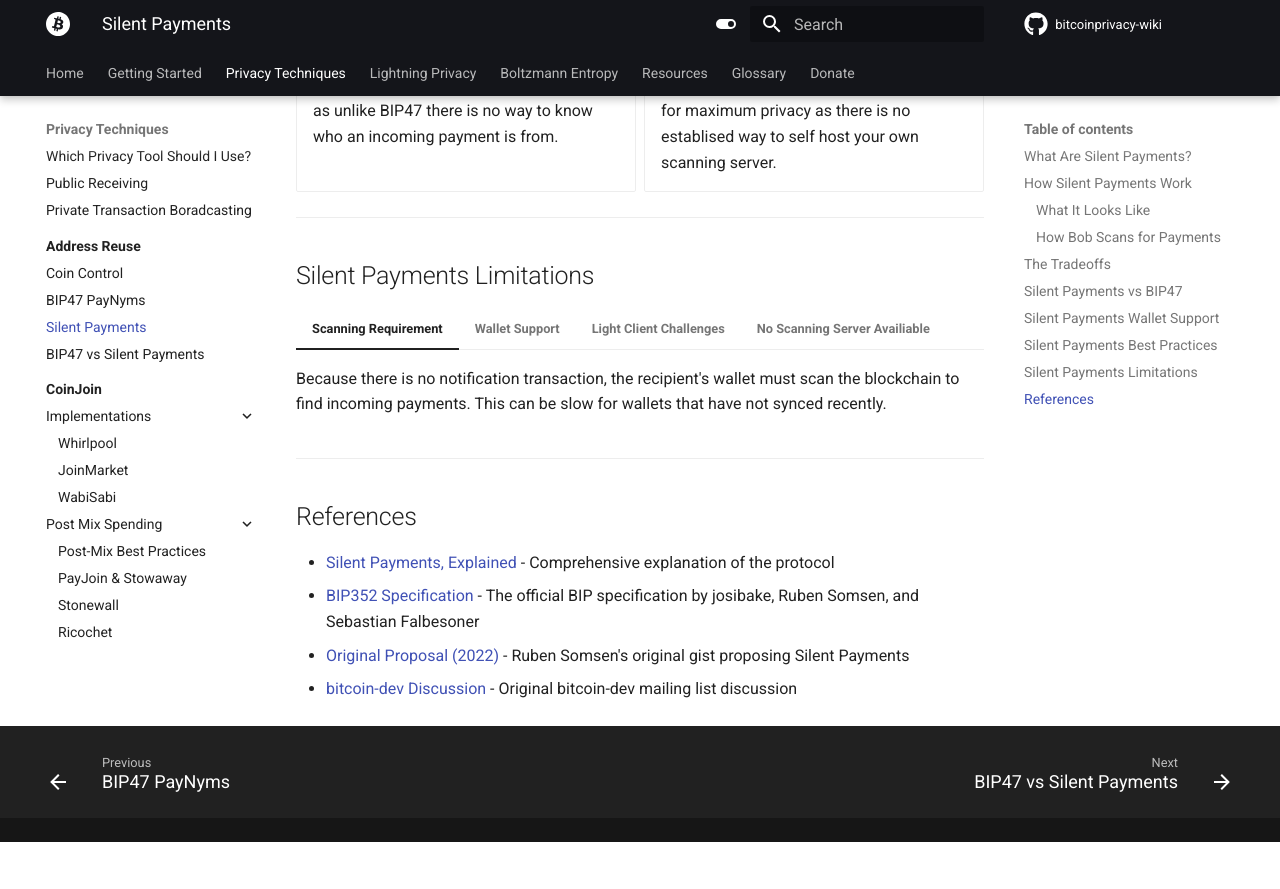
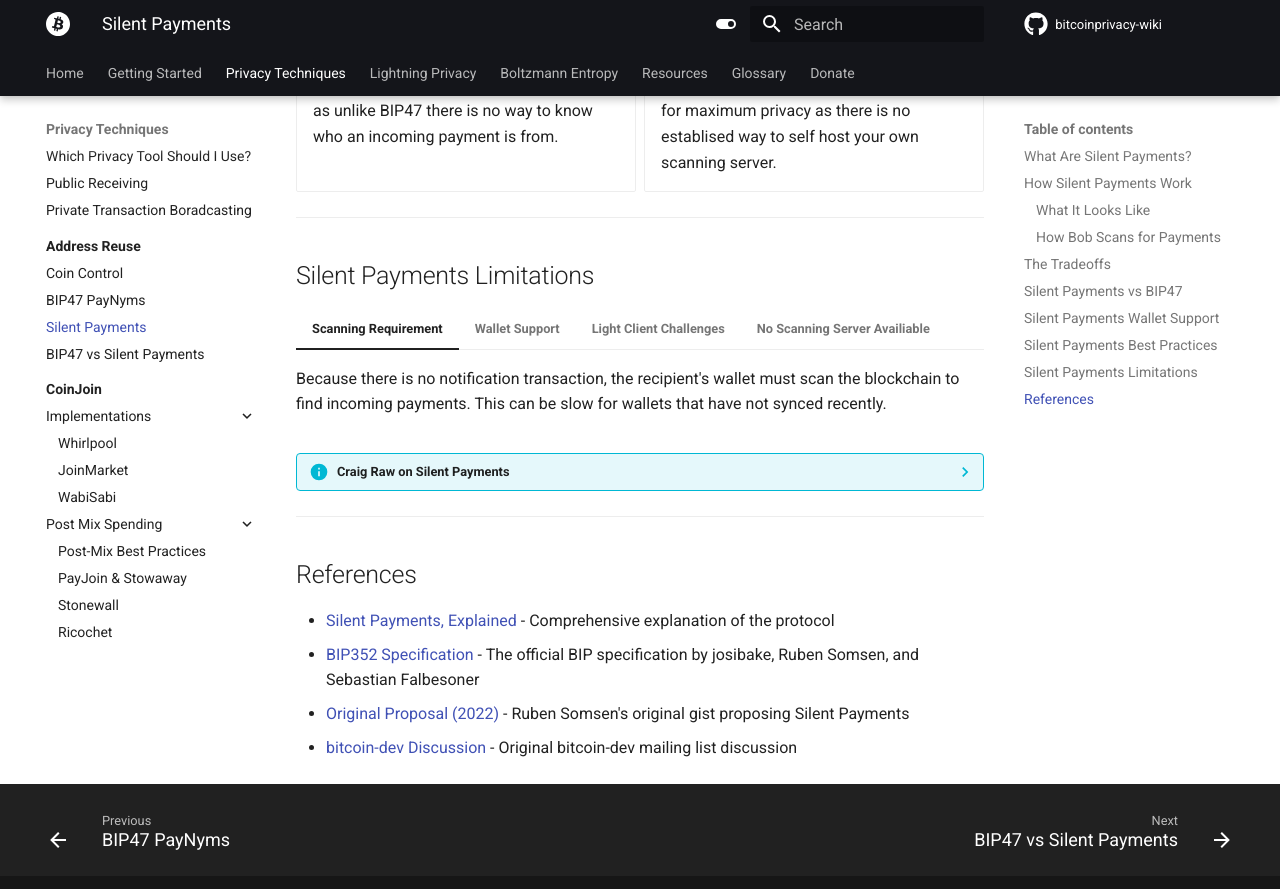
Before and after one commit to vibrant-btc/bitcoinprivacy-wiki, an MkDocs documentation site: the page built from docs/techniques/address-reuse/silent-payments.md, in a window 1280 px wide and 900 px high, scrolled down 3015 px. Shown: the top 889 px of the window. Built offline with MkDocs 1.6.1 and Material for MkDocs 9.7.7, drawn with Linux system fonts in a browser that asks for light colours; plug-ins that fetch from the network failed and are left out; comment, search, counter and statistics services are not loaded; before the commit the page ends 3857 px from its top, so only the background shows below that.

Commit message:
Add silentpayments discussion video

```diff
--- a/docs/techniques/address-reuse/silent-payments.md
+++ b/docs/techniques/address-reuse/silent-payments.md
@@ -131,6 +131,17 @@
 
     As of now there is no mainstream electrum server that supports Silent Payments scanning with ephemeral client keys that can be easily selfhosted on any platform. This means that in the few wallets where silentpayments are supported you have to trust the wallet provider's backend infrastructure.
 
+??? info "Craig Raw on Silent Payments"
+
+    Craig Raw (Creator of Sparrow Wallet) on silent payments. From Optech Recap #387
+
+    <figure markdown="span" style="text-align: center;">
+    <video controls width="35%" preload="metadata"
+            onloadedmetadata="this.volume = 0.3">
+        <source src="https://r2a.primal.net/uploads2/8/dd/8c/8dd8c81fb2873313047d71156b223730c91b5dd8a46e1c90d6d135bd5b23ffbc.mp4" type="video/mp4">
+    </video>
+    </figure>
+
 ---
 
 ## References
```
